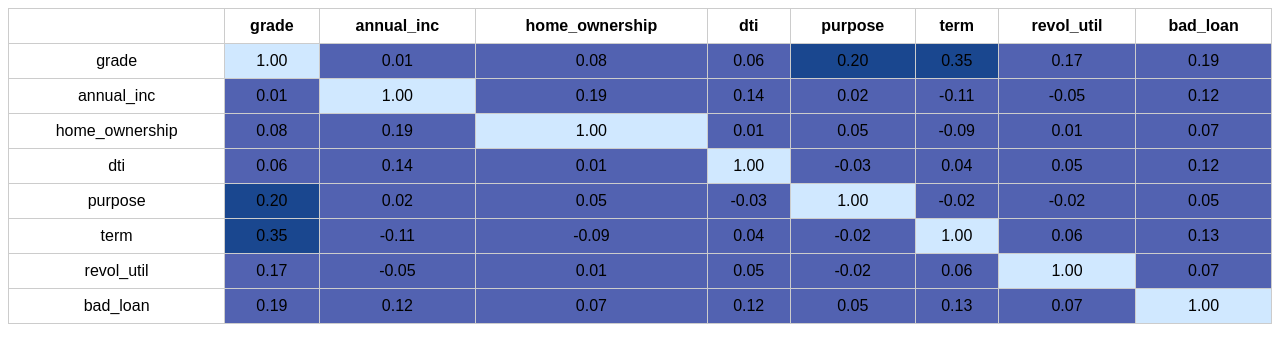
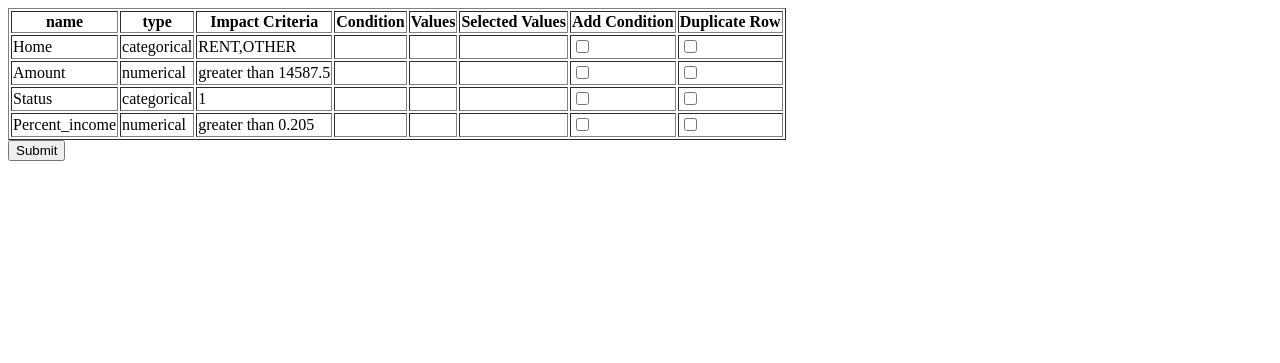
Before and after one commit to RameshPonnusami/RiskModalTrain, a Flask app: template ml/templates/test1.html in a window 1280 px wide. Shown: the top 363 px of the page. Run offline with Flask 3, Linux system fonts and the light colour scheme; the template is opened without the code that fills it, so the values that code supplies are empty.

Commit message:
changed mainpage

```diff
--- a/ml/templates/test1.html
+++ b/ml/templates/test1.html
@@ -3,95 +3,241 @@
 <head>
     <meta charset="UTF-8">
     <meta name="viewport" content="width=device-width, initial-scale=1.0">
-  <title>Correlation Heatmap</title>
+    <title>Dynamic Table</title>
     <style>
-    /* Add some basic styling */
-    body {
-      font-family: Arial, sans-serif;
-    }
-
-    table {
-      border-collapse: collapse;
-      width: 100%;
-    }
-
-    th, td {
-      border: 1px solid #ccc;
-      padding: 8px;
-      text-align: center;
-    }
-
-    /* Define colors for heatmap as CSS classes */
-    .heatmap-cell-1 { background-color: #d0e8ff; } /* Light Blue */
-    .heatmap-cell-2 { background-color: #81b9e1; } /* Blue */
-    .heatmap-cell-3 { background-color: #4180c8; } /* Dark Blue */
-    .heatmap-cell-4 { background-color: #1a478f; } /* Navy Blue */
-    .heatmap-cell-5 { background-color: #5262b1; } /* Light Red */
-    .heatmap-cell-6 { background-color: #737683; } /* Red */
+        /* Add your CSS styling here */
     </style>
 </head>
 <body>
 
+<div class="tab-pane fade show active" id="selected-features-details-container-tab">
+        <form id="featureForm" onsubmit="submitForm(event)">
+
+    <div id="selected-features-details-container">
+        <table class="table table-bordered table-striped" border="1">
+            <thead>
+                <tr>
+                    <th>name</th>
+                    <th>type</th>
+                    <th>Impact Criteria</th>
+                    <th>Condition</th>
+                    <th>Values</th>
+                    <th>Selected Values</th>
+                    <th>Add Condition</th>
+                    <th>Duplicate Row</th>
+                </tr>
+            </thead>
+            <tbody>
+                <tr>
+                    <td>Home</td>
+                    <td>categorical</td>
+                    <td>RENT,OTHER</td>
+                    <td></td>
+                    <td></td>
+                    <td></td>
+                    <td><input type="checkbox" name="conditionCheckbox" onclick="enableImpactCriteria(this)"></td>
+                    <td><input type="checkbox" name="duplicateCheckbox" onclick="duplicateRow(this)"></td>
+                </tr>
+                <tr>
+                    <td>Amount</td>
+                    <td>numerical</td>
+                    <td>greater than 14587.5</td>
+                    <td></td>
+                    <td></td>
+                    <td></td>
+                    <td><input type="checkbox" name="conditionCheckbox" onclick="enableImpactCriteria(this)"></td>
+                    <td><input type="checkbox" name="duplicateCheckbox" onclick="duplicateRow(this)"></td>
+                </tr>
+                <tr>
+                    <td>Status</td>
+                    <td>categorical</td>
+                    <td>1</td>
+                    <td></td>
+                    <td></td>
+                    <td></td>
+                    <td><input type="checkbox" name="conditionCheckbox" onclick="enableImpactCriteria(this)"></td>
+                    <td><input type="checkbox" name="duplicateCheckbox" onclick="duplicateRow(this)"></td>
+                </tr>
+                <tr>
+                    <td>Percent_income</td>
+                    <td>numerical</td>
+                    <td>greater than 0.205</td>
+                    <td></td>
+                    <td></td>
+                    <td></td>
+                    <td><input type="checkbox" name="conditionCheckbox" onclick="enableImpactCriteria(this)"></td>
+                    <td><input type="checkbox" name="duplicateCheckbox" onclick="duplicateRow(this)"></td>
+                </tr>
+            </tbody>
+        </table>
+    </div>
+
+               <div>
+            <button type="submit">Submit</button>
+        </div>
+    </form>
+</div>
+
+
 <script>
-  function generateTable(data) {
-    var table = '<table>';
+    function enableImpactCriteria(checkbox) {
+        var rowIndex = checkbox.parentNode.parentNode.rowIndex;
+        var table = document.querySelector('#selected-features-details-container table');
+        var conditionCell = table.rows[rowIndex].cells[3];
+        var valuesCell = table.rows[rowIndex].cells[4];
+        var selectedValuesCell = table.rows[rowIndex].cells[5];
 
-    // Create table header
-    table += '<thead><tr><th></th>';
-    for (var i = 0; i < data.length; i++) {
-      table += '<th>' + data[i]['index'] + '</th>';
+        if (checkbox.checked) {
+            var type = table.rows[rowIndex].cells[1].innerText.trim().toLowerCase();
+            var newConditionHTML = '<select onchange="handleConditionChange(this)">';
+            if (type === 'numerical') {
+                newConditionHTML += '<option value="lesser">Lesser Than</option><option value="lesser_equal">Lesser Than or Equal To</option><option value="greater">Greater Than</option><option value="between">Between</option>';
+            } else if (type === 'categorical') {
+                newConditionHTML += '<option value="contains">Contains</option>';
             }
-    table += '</tr></thead><tbody>';
+            newConditionHTML += '</select>';
 
-    // Create table rows
-    for (var i = 0; i < data.length; i++) {
-      table += '<tr>';
-      // Add correlation index column
-      table += '<td>' + data[i]['index'] + '</td>';
-      for (var j = 0; j < data.length; j++) {
-        var value = data[i][data[j]['index']];
-        var colorClass = getColor(value);
-        table += '<td class="' + colorClass + '">' + value.toFixed(2) + '</td>';
-      }
-      table += '</tr>';
+            var newValuesHTML = '';
+            if (type === 'numerical') {
+                newValuesHTML = '<input type="text" placeholder="Enter values">';
+            } else if (type === 'categorical') {
+                newValuesHTML = '<select multiple onchange="updateSelectedValues(this)"><option value="value1">Value 1</option><option value="value2">Value 2</option><option value="value3">Value 3</option></select>';
             }
 
-    table += '</tbody></table>';
-    return table;
+            conditionCell.innerHTML = newConditionHTML;
+            valuesCell.innerHTML = newValuesHTML;
+        } else {
+            conditionCell.innerHTML = '';
+            valuesCell.innerHTML = '';
+            selectedValuesCell.innerHTML = '';
+        }
     }
 
-  function getColor(value) {
-    // You can customize this function to map values to color classes as per your requirements
-    // For simplicity, this example uses predefined classes for different ranges
-    if (value >= 0.8 ||  value <= -0.8)  {
-      return 'heatmap-cell-1';
-    } else if (value >= 0.6  ||  value <= -0.6) {
-      return 'heatmap-cell-2';
-    } else if (value >= 0.4  || value <= -0.4) {
-      return 'heatmap-cell-3';
-    } else if (value >= 0.2 || value <= -0.2) {
-      return 'heatmap-cell-4';
-    } else if (value >= -0.2) {
-      return 'heatmap-cell-5';
+    function handleConditionChange(selectElement) {
+        var rowIndex = selectElement.parentNode.parentNode.rowIndex;
+        var table = document.querySelector('#selected-features-details-container table');
+        var valuesCell = table.rows[rowIndex].cells[4];
+
+        if (selectElement.value === 'between') {
+            var newValuesHTML = 'From: <input type="text" placeholder="Enter lower value"> To: <input type="text" placeholder="Enter upper value">';
+            valuesCell.innerHTML = newValuesHTML;
         } else {
-      return 'heatmap-cell-6';
+            var type = table.rows[rowIndex].cells[1].innerText.trim().toLowerCase();
+            var newValuesHTML = '';
+            if (type === 'numerical') {
+                newValuesHTML = '<input type="text" placeholder="Enter values">';
+            } else if (type === 'categorical') {
+                newValuesHTML = '<select multiple onchange="updateSelectedValues(this)"><option value="value1">Value 1</option><option value="value2">Value 2</option><option value="value3">Value 3</option></select>';
+            }
+            valuesCell.innerHTML = newValuesHTML;
         }
     }
-  // Example data
-  var correlationData = [
-    {'index': 'grade', 'grade': 1.0, 'annual_inc': 0.0054441397354406335, 'home_ownership': 0.08295875882958355, 'dti': 0.06429265569343882, 'purpose': 0.20464436290951332, 'term': 0.3537979696222608, 'revol_util': 0.16843218702728885, 'bad_loan': 0.18869429501710358},
-    {'index': 'annual_inc', 'grade': 0.0054441397354406335, 'annual_inc': 1.0, 'home_ownership': 0.19183170421873416, 'dti': 0.14105609914981013, 'purpose': 0.021732765294629756, 'term': -0.11431298629614177, 'revol_util': -0.05260793506821007, 'bad_loan': 0.12302944304095516},
-    {'index': 'home_ownership', 'grade': 0.08295875882958355, 'annual_inc': 0.19183170421873416, 'home_ownership': 1.0, 'dti': 0.013097107661500643, 'purpose': 0.04891392700096266, 'term': -0.09137978111525066, 'revol_util': 0.013428536685818582, 'bad_loan': 0.06874795954709552},
-    {'index': 'dti', 'grade': 0.06429265569343882, 'annual_inc': 0.14105609914981013, 'home_ownership': 0.013097107661500643, 'dti': 1.0, 'purpose': -0.028120642129720676, 'term': 0.04241080861993266, 'revol_util': 0.054333180518763645, 'bad_loan': 0.11843738062057005},
-    {'index': 'purpose', 'grade': 0.20464436290951332, 'annual_inc': 0.021732765294629756, 'home_ownership': 0.04891392700096266, 'dti': -0.028120642129720676, 'purpose': 1.0, 'term': -0.02241860957265085, 'revol_util': -0.017087883774760636, 'bad_loan': 0.05437150307992627},
-    {'index': 'term', 'grade': 0.3537979696222608, 'annual_inc': -0.11431298629614177, 'home_ownership': -0.09137978111525066, 'dti': 0.04241080861993266, 'purpose': -0.02241860957265085, 'term': 1.0, 'revol_util': 0.06002353279332895, 'bad_loan': 0.13112421088894832},
-    {'index': 'revol_util', 'grade': 0.16843218702728885, 'annual_inc': -0.05260793506821007, 'home_ownership': 0.013428536685818582, 'dti': 0.054333180518763645, 'purpose': -0.017087883774760636, 'term': 0.06002353279332895, 'revol_util': 1.0, 'bad_loan': 0.07283137861585783},
-    {'index': 'bad_loan', 'grade': 0.18869429501710358, 'annual_inc': 0.12302944304095516, 'home_ownership': 0.06874795954709552, 'dti': 0.11843738062057005, 'purpose': 0.05437150307992627, 'term': 0.13112421088894832, 'revol_util': 0.07283137861585783, 'bad_loan': 1.0}
-  ];
 
-  // Display table with heatmap
-  var tableHtml = generateTable(correlationData);
-  document.body.innerHTML += tableHtml;
+    function updateSelectedValues(selectElement) {
+        var rowIndex = selectElement.parentNode.parentNode.rowIndex;
+        var table = document.querySelector('#selected-features-details-container table');
+        var selectedValuesCell = table.rows[rowIndex].cells[5];
+        var selectedValues = Array.from(selectElement.selectedOptions).map(option => option.value).join(', ');
+
+        selectedValuesCell.innerHTML = selectedValues;
+    }
+
+    function duplicateRow(checkbox) {
+        if (checkbox.checked) {
+            var rowIndex = checkbox.parentNode.parentNode.rowIndex;
+            var table = document.querySelector('#selected-features-details-container table');
+            var newRow = table.insertRow(rowIndex + 1);
+
+            for (var i = 0; i < table.rows[rowIndex].cells.length; i++) {
+                var newCell = newRow.insertCell(i);
+                newCell.innerHTML = table.rows[rowIndex].cells[i].innerHTML;
+            }
+        }
+    }
+
+    // ----------------------
+
+
+    function submitForm(event) {
+        event.preventDefault();
+
+        // Collect data from the form
+        var formData = collectFormData();
+
+        // Now, you can send formData to the backend using an appropriate method, such as fetch or XMLHttpRequest.
+        console.log('Form data:', formData);
+
+        // For example, using fetch:
+        /*
+        fetch('your-backend-url', {
+            method: 'POST',
+            headers: {
+                'Content-Type': 'application/json',
+            },
+            body: JSON.stringify(formData),
+        })
+        .then(response => response.json())
+        .then(data => {
+            console.log('Success:', data);
+            // Handle success response from the backend
+        })
+        .catch((error) => {
+            console.error('Error:', error);
+            // Handle error
+        });
+        */
+    }
+
+    function collectFormData() {
+        var formData = {
+            conditions: []
+        };
+
+        var table = document.querySelector('#selected-features-details-container table');
+        var rows = table.getElementsByTagName('tr');
+
+        for (var i = 1; i < rows.length; i++) { // Start from 1 to skip the header row
+            var condition = {
+                name: rows[i].cells[0].innerText.trim(),
+                type: rows[i].cells[1].innerText.trim(),
+                impactCriteria: rows[i].cells[2].innerText.trim(),
+                conditionType: '',
+                values: '',
+                selectedValues: '',
+                addCondition: false,
+                duplicateRow: false
+            };
+
+            // Collect checkbox values
+            var conditionCheckbox = rows[i].cells[6].querySelector('input[type="checkbox"]');
+            condition.addCondition = conditionCheckbox ? conditionCheckbox.checked : false;
+
+            var duplicateCheckbox = rows[i].cells[7].querySelector('input[type="checkbox"]');
+            condition.duplicateRow = duplicateCheckbox ? duplicateCheckbox.checked : false;
+
+            var conditionCell = rows[i].cells[3];
+            if (conditionCell.children.length > 0) {
+                var selectElement = conditionCell.children[0];
+                condition.conditionType = selectElement.value;
+            }
+
+            var valuesCell = rows[i].cells[4];
+            if (valuesCell.children.length > 0) {
+                if (condition.type === 'numerical') {
+                    condition.values = valuesCell.children[0].value;
+                } else if (condition.type === 'categorical') {
+                    var selectElement = valuesCell.children[0];
+                    condition.selectedValues = Array.from(selectElement.selectedOptions).map(option => option.value);
+                }
+            }
+
+            formData.conditions.push(condition);
+        }
+
+        return formData;
+    }
+
+
 </script>
 
 </body>
```
Also changed, not shown: ml/main_pages.py (+10 -0 lines). Lines whose indentation alone changed are shown as unchanged.
